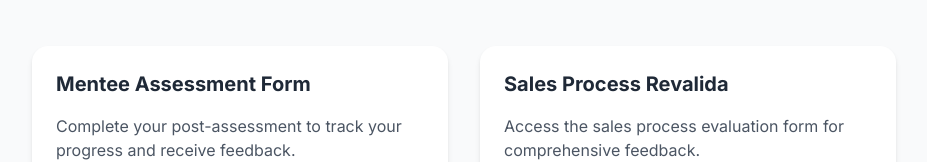
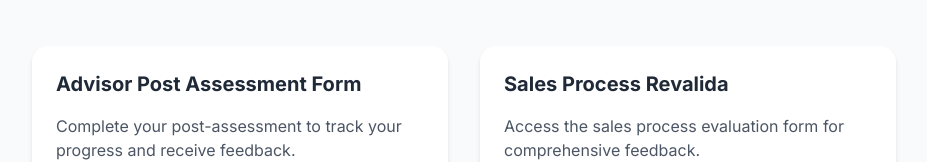
Before and after one commit to nmatunog/sales-revalida-form, a plain HTML site: page docs/landing.html in a window 1280 px wide. Shown: the part 134-296 px from the top of the page, without its empty margins (176-1103 px from the left). Drawn offline with nearby package versions, Linux system fonts and the light colour scheme.

Commit message:
Update form title from 'Mentee Assessment Form' to 'Advisor Post Assessment Form'

```diff
--- a/docs/landing.html
+++ b/docs/landing.html
@@ -43,7 +43,7 @@
 
         <div class="grid md:grid-cols-2 gap-8">
             <div class="card">
-                <h2 class="text-xl font-bold text-gray-800 mb-4">Mentee Assessment Form</h2>
+                <h2 class="text-xl font-bold text-gray-800 mb-4">Advisor Post Assessment Form</h2>
                 <p class="text-gray-600 mb-6">Complete your post-assessment to track your progress and receive feedback.</p>
                 <a href="assessment-form.html" class="inline-block btn-primary">Start Assessment</a>
             </div>
```
